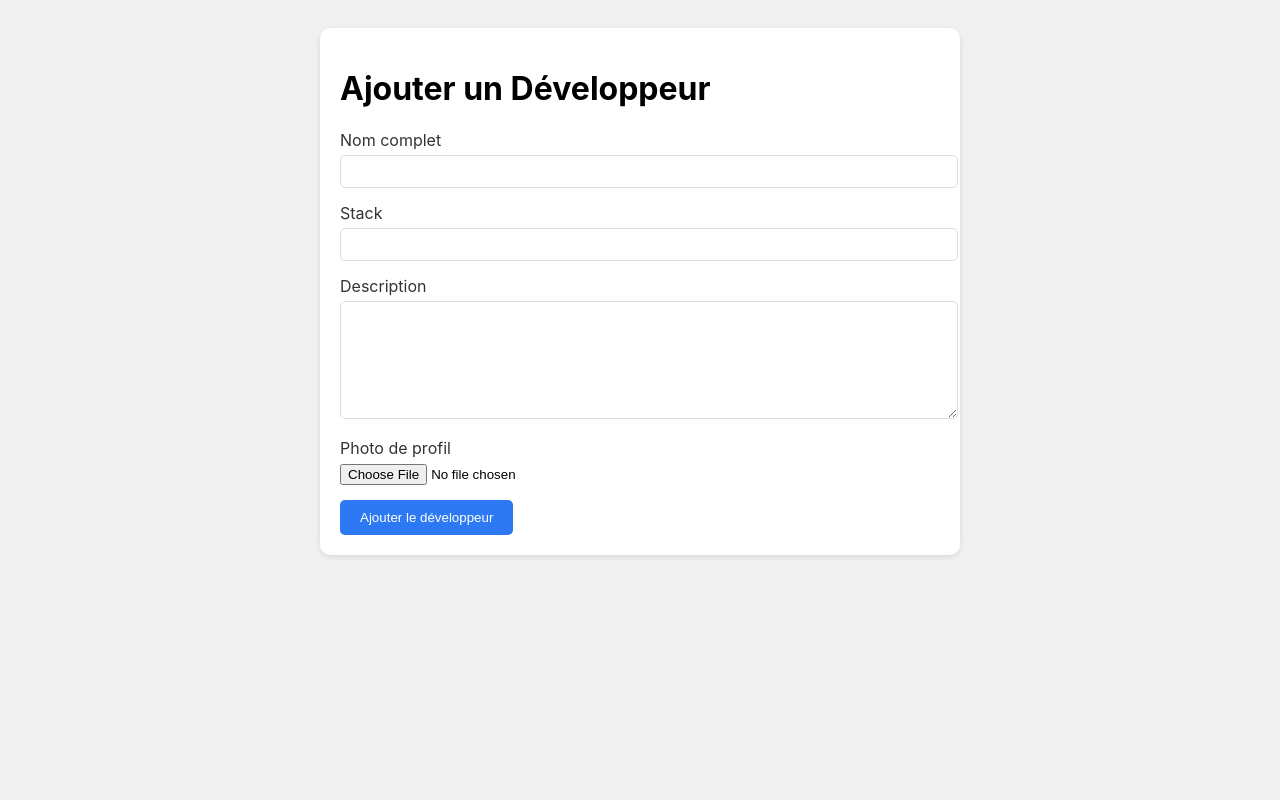
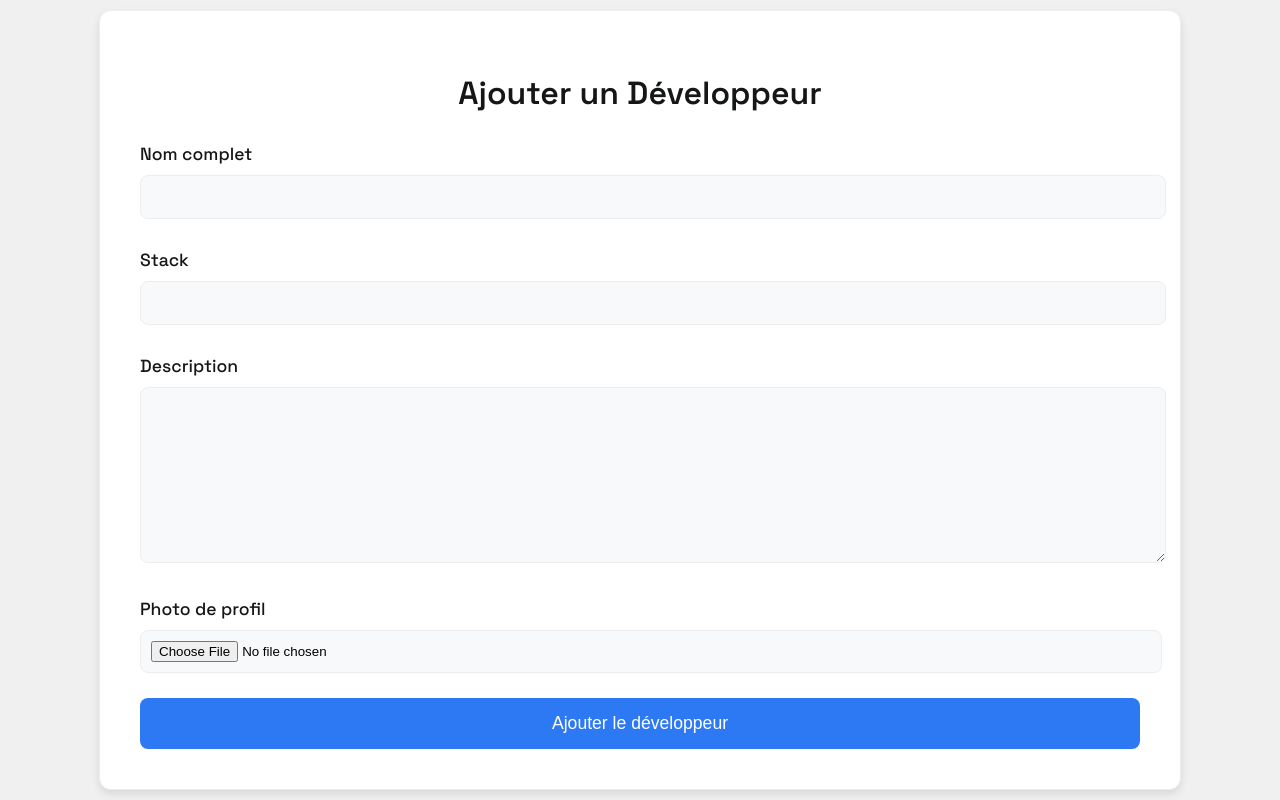
Before and after one commit to michel-DC/Pair-Prog, a PHP site: page /admin/add_devs.php in a window 1280 px wide. Run offline with PHP 8.4, Linux system fonts and the light colour scheme.

Commit message:
Enhance developer management UI; update styles for forms, improve layout, and implement section navigation in the admin dashboard. Adjust form actions to link directly to relevant sections.

```diff
--- a/admin/add_devs.php
+++ b/admin/add_devs.php
@@ -51,56 +51,98 @@ if (isset($_POST['ajt_developpeur'])) {
     <meta name="viewport" content="width=device-width, initial-scale=1.0">
     <title>Ajouter un Développeur</title>
     <style>
+        @import url('https://fonts.googleapis.com/css2?family=Space+Grotesk:wght@300..700&display=swap');
         body {
-            font-family: -apple-system, BlinkMacSystemFont, 'Segoe UI', Roboto, Oxygen, Ubuntu, Cantarell, 'Open Sans', 'Helvetica Neue', sans-serif;
-            padding: 20px;
+            font-family: "Space Grotesk", sans-serif;
             background-color: #f0f0f0;
+            margin: 0;
+            height: 100vh;
+            display: flex;
+            justify-content: center;
+            align-items: center;
         }
         .form-container {
-            max-width: 600px;
-            margin: 0 auto;
+            width: 1000px;
             background: white;
-            padding: 20px;
-            border-radius: 10px;
-            box-shadow: 0 2px 5px rgba(0,0,0,0.1);
+            padding: 40px;
+            border-radius: 12px;
+            box-shadow: 0 4px 8px rgba(0,0,0,0.1);
+            border: 1px solid #ecedec;
+        }
+        .form-container h1 {
+            color: #151717;
+            font-weight: 600;
+            margin-bottom: 30px;
+            text-align: center;
+            font-size: 2rem;
         }
         .form-group {
-            margin-bottom: 15px;
+            margin-top: 30px;
+            margin-bottom: 25px;
         }
         label {
             display: block;
-            margin-bottom: 5px;
-            color: #333;
+            margin-bottom: 10px;
+            color: #151717;
+            font-weight: 500;
+            font-size: 1.1rem;
         }
         input[type="text"], textarea {
             width: 100%;
-            padding: 8px;
-            border: 1px solid #ddd;
-            border-radius: 5px;
+            padding: 12px;
+            border: 1px solid #ecedec;
+            border-radius: 8px;
+            background-color: #f8f9fa;
+            transition: border-color 0.2s ease-in-out;
+            font-size: 1rem;
+        }
+        input[type="text"]:focus, textarea:focus {
+            border-color: #2d79f3;
+            outline: none;
         }
         textarea {
-            height: 100px;
+            height: 150px;
+            resize: vertical;
         }
         .submit-btn {
             background-color: #2d79f3;
             color: white;
             border: none;
-            padding: 10px 20px;
-            border-radius: 5px;
+            padding: 15px 30px;
+            border-radius: 8px;
             cursor: pointer;
+            font-weight: 500;
+            width: 100%;
+            transition: background-color 0.2s ease-in-out;
+            font-size: 1.1rem;
         }
         .submit-btn:hover {
             background-color: #1a5bbf;
         }
         .message {
-            padding: 10px;
-            margin-bottom: 20px;
-            border-radius: 5px;
+            padding: 20px;
+            margin-bottom: 25px;
+            border-radius: 8px;
             text-align: center;
+            font-weight: 500;
+            font-size: 1.1rem;
         }
         .success {
-            background-color: #e8f5e9;
-            color: #2e7d32;
+            background-color: #d4edda;
+            color: #155724;
+            border: 1px solid #c3e6cb;
+        }
+        .error {
+            background-color: #f8d7da;
+            color: #721c24;
+            border: 1px solid #f5c6cb;
+        }
+        input[type="file"] {
+            padding: 10px;
+            border: 1px solid #ecedec;
+            border-radius: 8px;
+            background-color: #f8f9fa;
+            width: 100%;
         }
     </style>
 </head>
@@ -112,7 +154,7 @@ if (isset($_POST['ajt_developpeur'])) {
             <div class="message success"><?= $success ?></div>
         <?php endif; ?>
 
-        <form method="POST" enctype="multipart/form-data" action="add_devs.php">
+        <form method="POST" enctype="multipart/form-data" action="dashboard.php#add-dev-section">
             <div class="form-group">
                 <label for="fullname">Nom complet</label>
                 <input type="text" id="fullname" name="fullname" required>
--- a/admin/edit_devs.php
+++ b/admin/edit_devs.php
@@ -113,7 +113,7 @@ if (isset($_POST['edit_developpeur'])) {
         <?php endif; ?>
 
         <?php if (!isset($selected_developer)): ?>
-            <form action="" method="POST">
+            <form action="dashboard.php#edit-dev-section" method="POST">
                 <div class="form-group">
                     <label for="id">Sélectionnez un développeur à modifier</label>
                     <select name="id" id="id" required>
@@ -126,7 +126,7 @@ if (isset($_POST['edit_developpeur'])) {
                 <button type="submit" name="select_developpeur" class="btn">Sélectionner</button>
             </form>
         <?php else: ?>
-            <form action="dashboard.php" method="POST">
+            <form action="dashboard.php#edit-dev-section" method="POST">
                 <input type="hidden" name="id" value="<?= $selected_developer['id'] ?>">
 
                 <div class="form-group">
--- a/admin/supp_devs.php
+++ b/admin/supp_devs.php
@@ -106,7 +106,7 @@ if (isset($_POST['supp_developpeur'])) {
             <div class="message error"><?= $error ?></div>
         <?php endif; ?>
 
-        <form action="" method="POST">
+        <form action="dashboard.php#supp-dev-section" method="POST">
             <div class="form-group">
                 <label for="id">Sélectionnez un développeur à supprimer</label>
                 <select name="id" id="id" required>
--- a/includes/sidebar.php
+++ b/includes/sidebar.php
@@ -49,7 +49,7 @@
         </ul>
     </nav>
     <div class="sidebar-footer">
-        <a href="../logout.php" class="nav-link logout-link">
+        <a href="../connexion/logout.php" class="nav-link logout-link">
             <span class="nav-icon">╰┈➤🚪</span>
             <span class="nav-text">Déconnexion</span>
         </a>
```
Also changed, not shown: admin/dashboard.php (+26 -42 lines), assets/rules/image.png (added), 1 other file.
